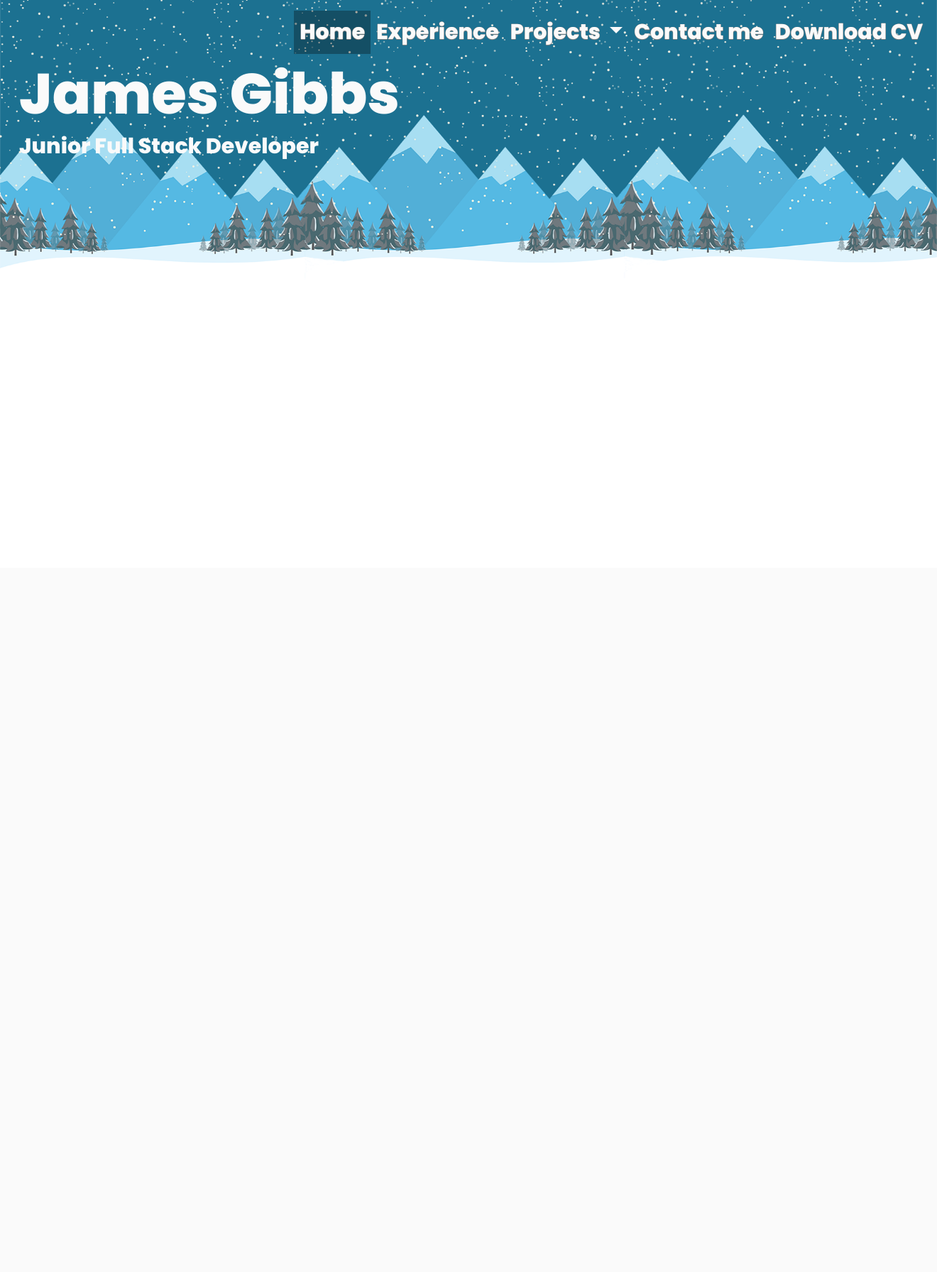
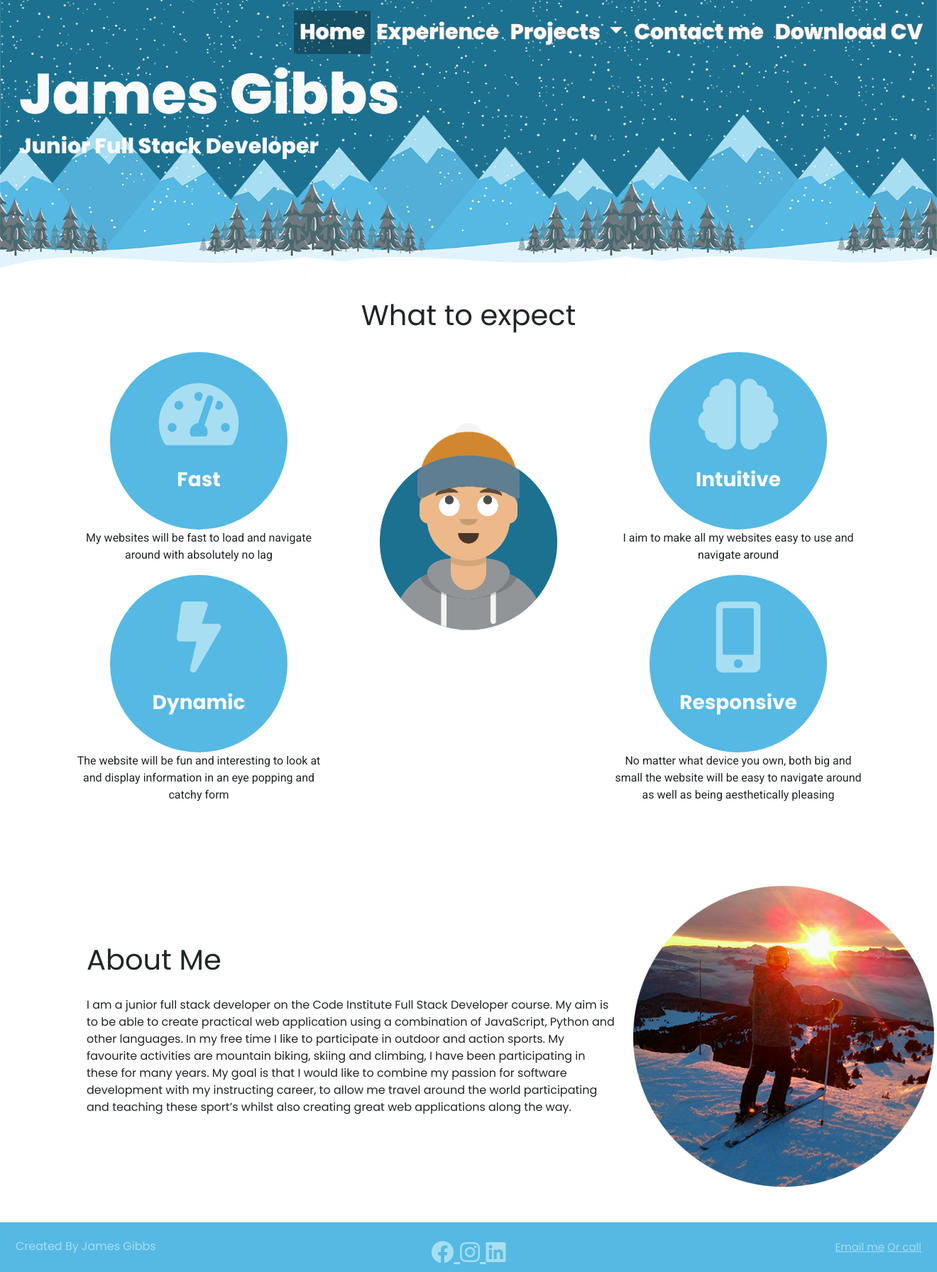
Before and after one commit to jamesigibbs/cv-django, a Django app: template jamesCV/home/templates/home/index.html in a window 1320 px wide. Shown: the whole page at 71% size. Before the commit the page ends 378 px from the top, so only its background shows below. Run offline with Django 3.2, Linux system fonts and the light colour scheme; the template is opened without the code that fills it, so the values that code supplies are empty; parts of the project's set-up code (start-up, migrations or seed data) failed here and were passed over.

Commit message:
Added content to home page and added footer

```diff
--- a/jamesCV/home/templates/home/index.html
+++ b/jamesCV/home/templates/home/index.html
@@ -3,4 +3,83 @@
 
 {% block content %}
 
+    <section>
+		<div class="container center">
+			<div class="row">
+				<div class="col-12">
+					<h1 class="wte">What to expect</h1>
+				</div>
+			</div>
+			<div class="row">
+				<div class="col-lg-4 col-md-6 col-12">
+					<div class="row">
+						<div class="col-12">
+							<div class="circle">
+								<h1 class="icon"><i class="fas fa-tachometer-alt"></i></h1>
+								<h3 class="circle-label">Fast</h3>
+
+							</div>
+							<p class="circle-p">My websites will be fast to load and navigate around with absolutely no
+								lag</p>
+						</div>
+						<div class="col-12">
+							<div class="circle">
+								<h1 class="icon"><i class="fas fa-bolt"></i></h1>
+								<h3 class="circle-label">Dynamic</h3>
+							</div>
+							<p class="circle-p">The website will be fun and interesting to look at and display
+								information in an eye popping and catchy form </p>
+						</div>
+					</div>
+				</div>
+				<div class="col-lg-4 d-none d-lg-block avatar">
+					<img src="{% static '/media/avatar-home.png' %}"  alt="Avatar" class="avatar-img">
+				</div>
+					<div class="col-lg-4 col-md-6 col-12" id="responsive">
+						<div class="row">
+							<div class="col-12">
+								<div class="col-12">
+									<div class="circle">
+										<h1 class="icon"><i class="fas fa-brain"></i></h1>
+										<h3 class="circle-label">Intuitive</h3>
+									</div>
+									<p class="circle-p">I aim to make all my websites easy to use and navigate around
+									</p>
+								</div>
+								<div class="circle">
+									<h1 class="icon"><i class="fas fa-mobile-alt"></i></h1>
+									<h3 class="circle-label">Responsive</h3>
+								</div>
+								<p class="circle-p">No matter what device you own, both big and small the website will
+									be easy
+									to navigate around as well as being aesthetically pleasing</p>
+							</div>
+						</div>
+					</div>
+				</div>
+			</div>
+	</section>
+	<!--About Me-->
+	<section>
+		<div class="container-fluid about">
+			<div class="row">
+				<div class="col-12 col-lg-1"></div>
+				<div class="col-12 col-lg-7">
+					<h1 class="about-t">About Me</h1>
+					<p class="about-c">I am a junior full stack developer on the Code Institute Full Stack Developer
+						course. My aim is to be able to create practical web application using a combination of
+						JavaScript, Python and other languages. In my free time I like to participate in outdoor and
+						action sports. My favourite activities are mountain biking, skiing and climbing, I have been
+						participating in these for many years. My goal is that I would like to combine my passion for
+						software development with my instructing career, to allow me travel around the world
+						participating and teaching these sport’s whilst also creating great web applications along the
+						way.</p>
+				</div>
+				<div class="col-lg-4 col-12 profile">
+					<img  class="profile-p" src="{% static '/media/profile.png' %}" alt="Profile Picture">
+                </div>
+				</div>
+			</div>
+	</section>
+
 {% endblock%}
--- a/jamesCV/templates/base.html
+++ b/jamesCV/templates/base.html
@@ -22,10 +22,9 @@
         {% endblock corecss %}
 
         {% block corejs %}
-            <script src="https://code.jquery.com/jquery-3.6.0.min.js"
-                integrity="sha256-/xUj+3OJU5yExlq6GSYGSHk7tPXikynS7ogEvDej/m4=" crossorigin="anonymous"></script>
-            <script src="https://cdn.jsdelivr.net/npm/bootstrap@5.0.2/dist/js/bootstrap.bundle.min.js"
-                integrity="sha384-MrcW6ZMFYlzcLA8Nl+NtUVF0sA7MsXsP1UyJoMp4YLEuNSfAP+JcXn/tWtIaxVXM" crossorigin="anonymous"></script>
+            <script src="https://code.jquery.com/jquery-3.6.0.min.js" integrity="sha256-/xUj+3OJU5yExlq6GSYGSHk7tPXikynS7ogEvDej/m4=" crossorigin="anonymous"></script>
+            <script src="https://cdn.jsdelivr.net/npm/@popperjs/core@2.9.3/dist/umd/popper.min.js" integrity="sha384-eMNCOe7tC1doHpGoWe/6oMVemdAVTMs2xqW4mwXrXsW0L84Iytr2wi5v2QjrP/xp" crossorigin="anonymous"></script>
+            <script src="https://cdn.jsdelivr.net/npm/bootstrap@5.1.0/dist/js/bootstrap.min.js" integrity="sha384-cn7l7gDp0eyniUwwAZgrzD06kc/tftFf19TOAs2zVinnD/C7E91j9yyk5//jjpt/" crossorigin="anonymous"></script>
         {% endblock corejs %}
 
         {% block extrajs %}
@@ -47,6 +46,7 @@
         {% block postloadjs %}
         {% endblock %}
 
+        {% include 'includes/footer.html' %}
     </body>
 
 </html>
--- /dev/null
+++ b/jamesCV/templates/includes/footer.html
@@ -0,0 +1,26 @@
+{% load static %}
+
+<footer>
+		<div class="container-fluid">
+			<div class="row">
+				<div class="col-4">
+					<h6 class="by">
+						Created By James Gibbs
+					</h6>
+				</div>
+				<div class="col-4">
+					<h2 class="icons">
+						<a href="https://www.facebook.com/james.gibbs.142" target="_blank">
+							<i class="fab fa-facebook"></i> </a> <a href="https://www.instagram.com/jamesigibbs180/"
+							target="_blank"> <i class="fab fa-instagram"></i>
+						</a> <a href="https://www.linkedin.com/in/james-gibbs-ba684413b/" target="_blank">
+							<i class="fab fa-linkedin"></i> </a>
+					</h2>
+				</div>
+				<div class="col-4 tel">
+					<a href="mailto:jamesigibbs180@gmail.com">Email me</a>
+					<a href="tel:07871188025">Or call</a>
+				</div>
+			</div>
+		</div>
+</footer>
--- a/jamesCV/templates/includes/navbar.html
+++ b/jamesCV/templates/includes/navbar.html
@@ -10,7 +10,7 @@
 				<div class="collapse navbar-collapse" id="navbarSupportedContent" style="justify-content: flex-end;">
 					<ul class="navbar-nav">
 						<li class="nav-item active">
-							<a class="nav-link" href="index.html">Home <span class="sr-only">(current)</span></a>
+							<a class="nav-link" href="{% url 'home' %}">Home <span class="sr-only">(current)</span></a>
 						</li>
 						<li class="nav-item">
 							<a class="nav-link" href="experience.html">Experience</a>
```
